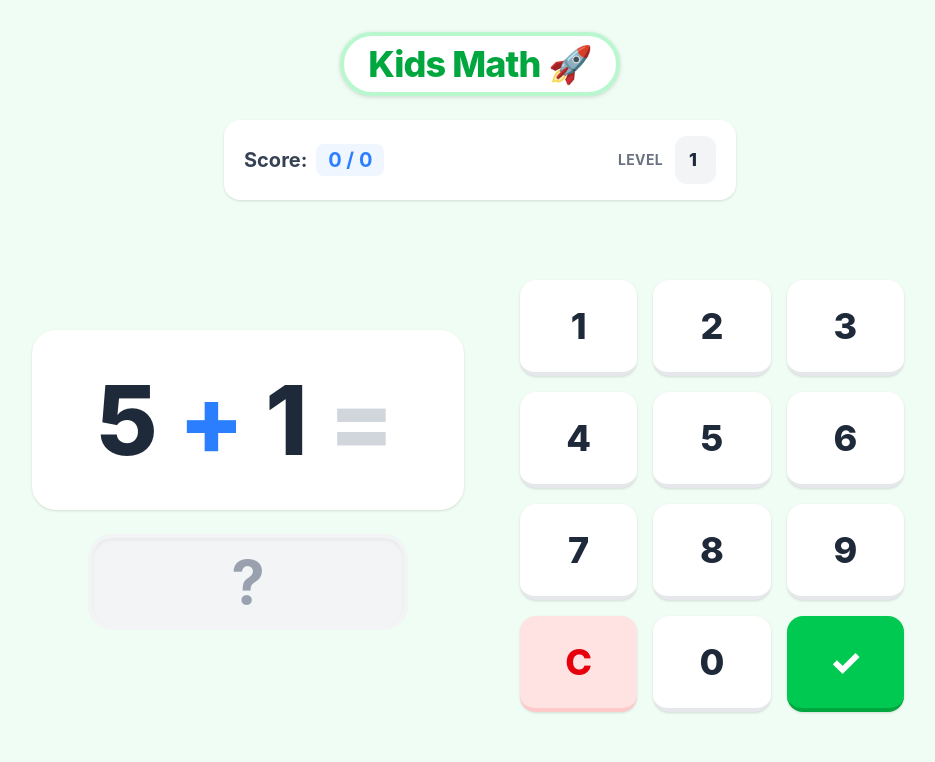
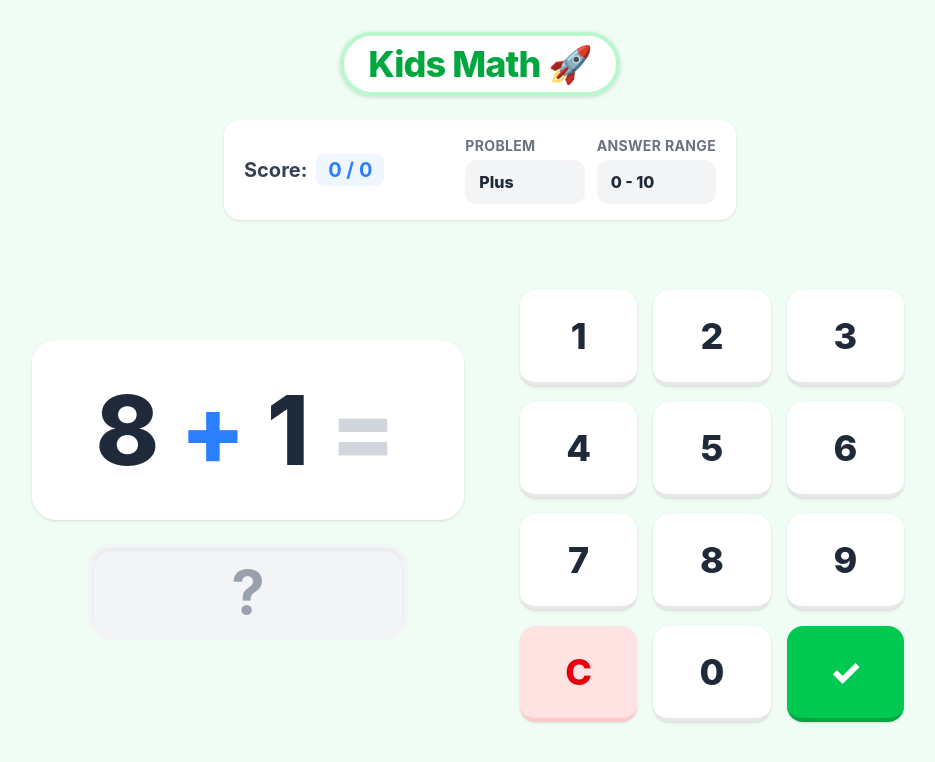
Before and after one commit to hwang3419/calculator, a React (Vite) app: page / in a window 1280 px wide. Shown: the top 762 px of the page, without its empty margins (160-1095 px from the left). Built offline with nearby package versions, Linux system fonts and the light colour scheme.

Commit message:
refactor: replace difficulty levels with configurable problem modes and answer ranges

```diff
--- a/src/App.tsx
+++ b/src/App.tsx
@@ -5,14 +5,15 @@ import { AnswerInput } from './components/AnswerInput';
 import { NumberPad } from './components/NumberPad';
 import { FeedbackBanner } from './components/FeedbackBanner';
 import { RewardEffect } from './components/RewardEffect';
-import { type MathProblem, generateProblem, checkAnswer } from './utils/mathLogic';
+import { ANSWER_RANGE_OPTIONS, type MathProblem, type ProblemMode, generateProblem, checkAnswer } from './utils/mathLogic';
 import { getRandomEncouragingPhrase, playRandomRewardSound, initAudio, playEncouragingVoice, playHugeCelebrationSound } from './utils/audio';
 
 const AUTO_NEXT_DELAY_MS = 3200;
 const ENCOURAGEMENT_TEXT_DURATION_MS = 2200;
 
 function App() {
-  const [difficultyLevel, setDifficultyLevel] = useState<number>(1);
+  const [problemMode, setProblemMode] = useState<ProblemMode>('plus');
+  const [answerRange, setAnswerRange] = useState<number>(10);
   const [currentProblem, setCurrentProblem] = useState<MathProblem | null>(null);
   const [userAnswer, setUserAnswer] = useState<string>('');
   const [score, setScore] = useState<{ correct: number; total: number }>({ correct: 0, total: 0 });
@@ -22,10 +23,10 @@ function App() {
   const [encouragementText, setEncouragementText] = useState<string | null>(null);
 
   const initProblem = useCallback(() => {
-    setCurrentProblem(generateProblem(difficultyLevel));
+    setCurrentProblem(generateProblem({ mode: problemMode, answerRange }));
     setUserAnswer('');
     setFeedback(null);
-  }, [difficultyLevel]);
+  }, [answerRange, problemMode]);
 
   useEffect(() => {
     initProblem();
@@ -58,7 +59,7 @@ function App() {
   const handleNumberClick = (num: string) => {
     initAudio(); // Unlock audio context on first interaction
     if (feedback) return; // Prevent input while feedback is showing
-    if (userAnswer.length >= 3) return; // Max 3 digits
+    if (userAnswer.length >= String(answerRange).length) return;
     setUserAnswer((prev) => prev + num);
   };
 
@@ -100,9 +101,12 @@ function App() {
     }));
   };
 
-  const handleDifficultyChange = (newLevel: number) => {
-    setDifficultyLevel(newLevel);
-    // When difficulty changes, we generate a new problem at that level
+  const handleProblemModeChange = (newMode: ProblemMode) => {
+    setProblemMode(newMode);
+  };
+
+  const handleAnswerRangeChange = (newRange: number) => {
+    setAnswerRange(newRange);
   };
 
   const getCorrectAnswer = (): number | undefined => {
@@ -138,8 +142,11 @@ function App() {
         <div className="shrink-0 max-w-md mx-auto w-full landscape:max-w-lg lg:max-w-lg">
           <ScoreBoard
             score={score}
-            difficultyLevel={difficultyLevel}
-            onDifficultyChange={handleDifficultyChange}
+            problemMode={problemMode}
+            answerRange={answerRange}
+            rangeOptions={ANSWER_RANGE_OPTIONS}
+            onProblemModeChange={handleProblemModeChange}
+            onAnswerRangeChange={handleAnswerRangeChange}
           />
         </div>
 
--- a/src/components/ScoreBoard.tsx
+++ b/src/components/ScoreBoard.tsx
@@ -1,28 +1,57 @@
 import React from 'react';
+import type { ProblemMode } from '../utils/mathLogic';
 
 interface ScoreBoardProps {
   score: { correct: number; total: number };
-  difficultyLevel: number;
-  onDifficultyChange: (level: number) => void;
+  problemMode: ProblemMode;
+  answerRange: number;
+  rangeOptions: readonly number[];
+  onProblemModeChange: (mode: ProblemMode) => void;
+  onAnswerRangeChange: (range: number) => void;
 }
 
-export const ScoreBoard: React.FC<ScoreBoardProps> = ({ score, difficultyLevel, onDifficultyChange }) => {
+export const ScoreBoard: React.FC<ScoreBoardProps> = ({
+  score,
+  problemMode,
+  answerRange,
+  rangeOptions,
+  onProblemModeChange,
+  onAnswerRangeChange,
+}) => {
   return (
-    <div className="flex justify-between items-center w-full px-4 py-2 md:px-5 md:py-4 bg-white shadow-sm rounded-2xl mb-3 md:mb-6">
+    <div className="w-full px-4 py-3 md:px-5 md:py-4 bg-white shadow-sm rounded-2xl mb-3 md:mb-6">
+      <div className="flex flex-col gap-3 md:flex-row md:justify-between md:items-center">
       <div className="text-lg md:text-xl font-bold text-gray-700 font-sans">
         Score: <span className="text-blue-500 bg-blue-50 px-2 py-1 md:px-3 md:py-1 rounded-lg ml-1">{score.correct} / {score.total}</span>
       </div>
-      <div className="flex items-center gap-2 md:gap-3">
-        <label className="text-xs md:text-sm font-bold text-gray-500 uppercase tracking-wide">Level</label>
-        <select
-          value={difficultyLevel}
-          onChange={(e) => onDifficultyChange(Number(e.target.value))}
-          className="bg-gray-100 text-gray-800 font-extrabold text-base md:text-lg py-1 px-2 md:py-2 md:px-3 rounded-xl outline-none appearance-none cursor-pointer border-2 border-transparent focus:border-blue-400 focus:bg-white transition-colors"
-        >
-          {[1, 2, 3, 4, 5].map(level => (
-            <option key={level} value={level}>{level}</option>
-          ))}
-        </select>
+      <div className="grid grid-cols-2 gap-3">
+        <div className="flex flex-col gap-1">
+          <label className="text-xs md:text-sm font-bold text-gray-500 uppercase tracking-wide">Problem</label>
+          <select
+            value={problemMode}
+            onChange={(e) => onProblemModeChange(e.target.value as ProblemMode)}
+            className="bg-gray-100 text-gray-800 font-extrabold text-sm md:text-base py-2 px-3 rounded-xl outline-none appearance-none cursor-pointer border-2 border-transparent focus:border-blue-400 focus:bg-white transition-colors"
+          >
+            <option value="plus">Plus</option>
+            <option value="minus">Minus</option>
+            <option value="both">Both</option>
+          </select>
+        </div>
+        <div className="flex flex-col gap-1">
+          <label className="text-xs md:text-sm font-bold text-gray-500 uppercase tracking-wide">Answer Range</label>
+          <select
+            value={answerRange}
+            onChange={(e) => onAnswerRangeChange(Number(e.target.value))}
+            className="bg-gray-100 text-gray-800 font-extrabold text-sm md:text-base py-2 px-3 rounded-xl outline-none appearance-none cursor-pointer border-2 border-transparent focus:border-blue-400 focus:bg-white transition-colors"
+          >
+            {rangeOptions.map((range) => (
+              <option key={range} value={range}>
+                0 - {range}
+              </option>
+            ))}
+          </select>
+        </div>
+      </div>
       </div>
     </div>
   );
--- a/src/utils/mathLogic.ts
+++ b/src/utils/mathLogic.ts
@@ -1,4 +1,5 @@
 export type Operator = '+' | '-';
+export type ProblemMode = 'plus' | 'minus' | 'both';
 
 export interface MathProblem {
   a: number;
@@ -6,40 +7,39 @@ export interface MathProblem {
   operator: Operator;
 }
 
-export interface LevelConfig {
-  min: number;
-  max: number;
-  ops: Operator[];
+export interface ProblemSettings {
+  mode: ProblemMode;
+  answerRange: number;
 }
 
-export function getConfigByLevel(level: number): LevelConfig {
-  switch (level) {
-    case 1:
-      return { min: 0, max: 5, ops: ['+'] };
-    case 2:
-      return { min: 0, max: 10, ops: ['+'] };
-    case 3:
-      return { min: 0, max: 10, ops: ['+', '-'] };
-    case 4:
-      return { min: 0, max: 20, ops: ['+', '-'] };
-    case 5:
-      return { min: 0, max: 50, ops: ['+', '-'] };
-    default:
-      return { min: 0, max: 5, ops: ['+'] };
+export const ANSWER_RANGE_OPTIONS = [5, 10, 20, 50, 100] as const;
+
+function getOperatorsForMode(mode: ProblemMode): Operator[] {
+  switch (mode) {
+    case 'plus':
+      return ['+'];
+    case 'minus':
+      return ['-'];
+    case 'both':
+      return ['+', '-'];
   }
 }
 
-export function generateProblem(level: number): MathProblem {
-  const config = getConfigByLevel(level);
-  const operator = config.ops[Math.floor(Math.random() * config.ops.length)];
+export function generateProblem(settings: ProblemSettings): MathProblem {
+  const maxAnswer = Math.max(0, settings.answerRange);
+  const operators = getOperatorsForMode(settings.mode);
+  const operator = operators[Math.floor(Math.random() * operators.length)];
 
-  let a = Math.floor(Math.random() * (config.max - config.min + 1)) + config.min;
-  let b = Math.floor(Math.random() * (config.max - config.min + 1)) + config.min;
-
-  if (operator === '-' && a < b) {
-    [a, b] = [b, a];
+  if (operator === '+') {
+    const answer = Math.floor(Math.random() * (maxAnswer + 1));
+    const b = Math.floor(Math.random() * (answer + 1));
+    const a = answer - b;
+    return { a, b, operator };
   }
 
+  const answer = Math.floor(Math.random() * (maxAnswer + 1));
+  const b = Math.floor(Math.random() * (maxAnswer - answer + 1));
+  const a = answer + b;
   return { a, b, operator };
 }
 
```
